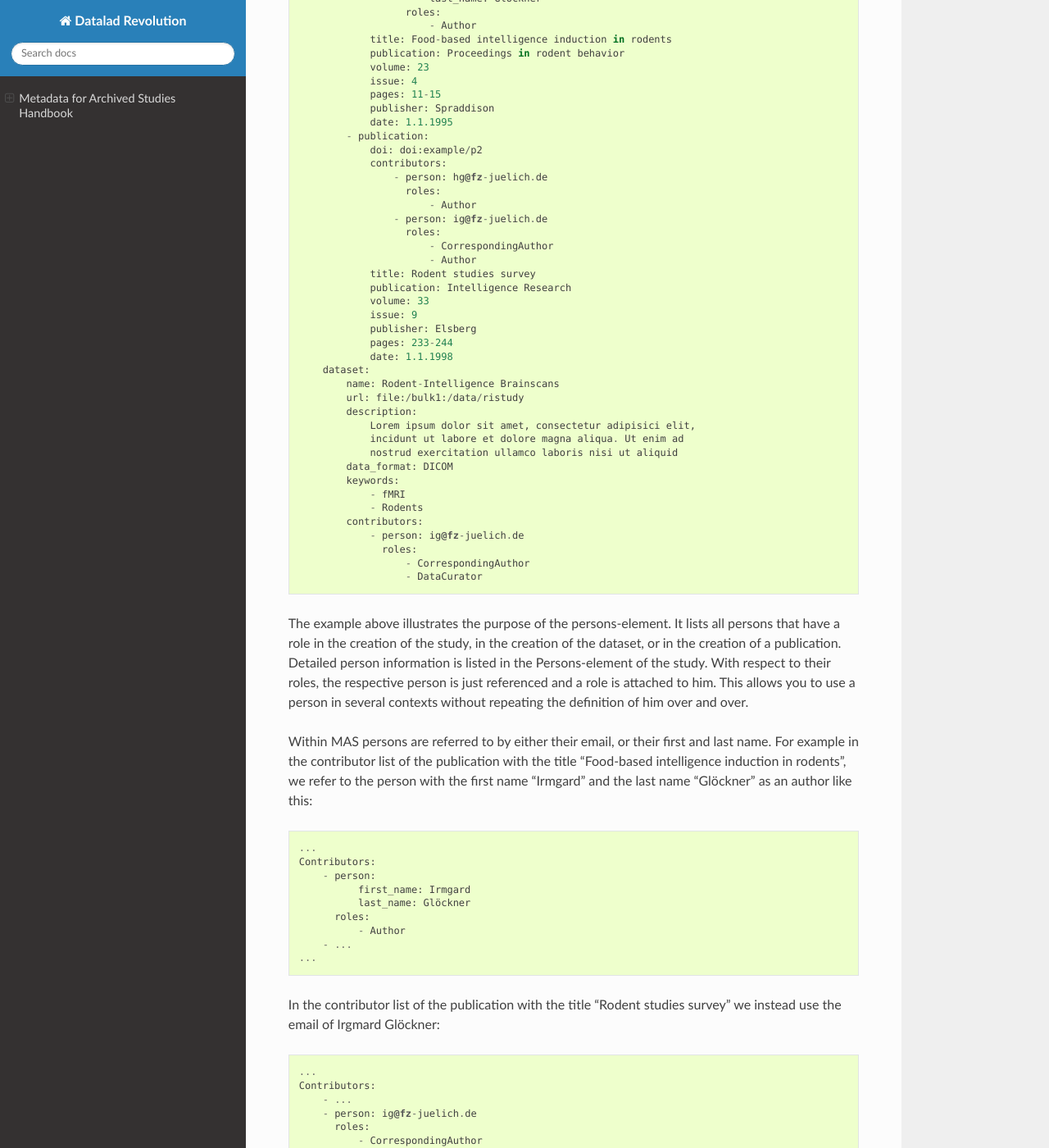
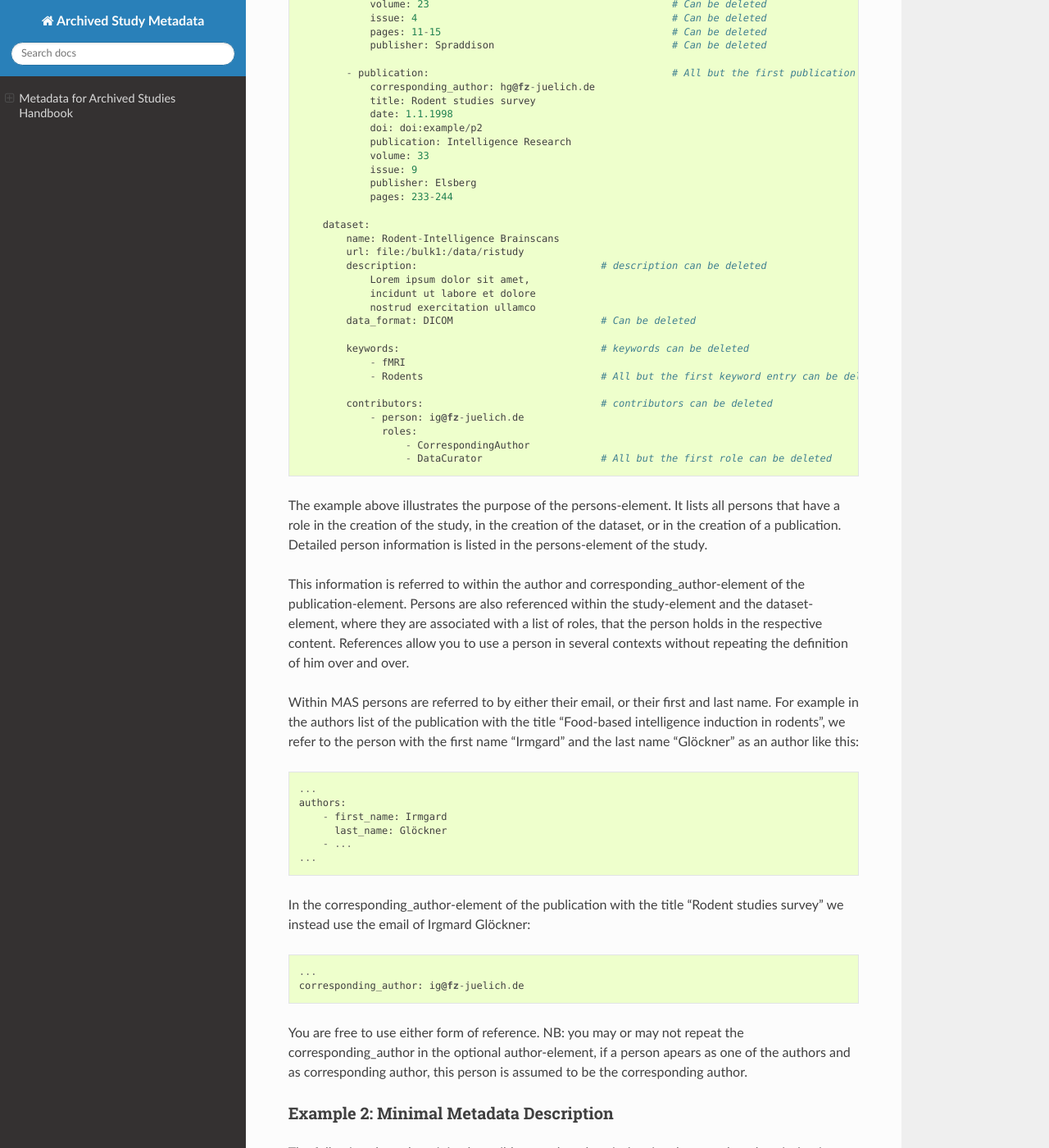
Before and after one commit to datalad/datalad-metalad, a Sphinx documentation site: the page built from tools/archive_metadata_validator/docs/source/archived-study-metadata-handbook.rst, in a window 1280 px wide and 1400 px high, scrolled down 6512 px. Shown: the whole window at 82% size. Built offline with Sphinx 7.4.7 and the Read the Docs theme 2.0.0, drawn with Linux system fonts in a browser that asks for light colours; some of the changed text lies outside the part shown.

Commit message:
NF: simplify metadata schema

```diff
--- a/tools/archive_metadata_validator/docs/source/archived-study-metadata-handbook.rst
+++ b/tools/archive_metadata_validator/docs/source/archived-study-metadata-handbook.rst
@@ -20,7 +20,7 @@ Metadata Elements
 
 The metadata for archived studies (MAS) contains only a few elements, most of which are optional. The top-level element is a Study. This element in turn contains a number of entries, which might themselves be elements.
 
-There are only five high-level elements: study, dataset, person, publication, and person reference. This section gives an overview over the elements in MAS. For each sub-element we give the name, whether it is optional, the type of data that it should contain, e.g. text or integer, and optionally an explanation what it should describe. So for example:
+There are six high-level elements: study, dataset, person, contributor, publication, and person reference. This section gives an overview of the elements in MAS. For each sub-element we give the name, whether it is optional, the type of data that it should contain, e.g. text or integer, and optionally an explanation of what it should describe. So for example:
 
 - Purpose (optional): text, purpose of study
 
@@ -70,27 +70,28 @@ These are the elements that comprise the person-element:
 
 Contributor
 -----------
-A Contributor-element combines a person reference with a role that this person held, e.g. the person might be the corresponding author of a study. These are the elements that comprise the Contributor-element:
+A Contributor-element combines a person reference with a role that this person held, e.g. the person might be the data curator for the dataset of a study. These are the elements that comprise the Contributor-element:
 
 - Person: person reference (cf. below), the person that contributed
 - Roles: list of text, the roles in which the person contributed.
 
-Roles should be taken from the following list of predefined roles, if appropriate: *Author*, *CorrespondingAuthor*, *DataCurator*, *DataCollector*, *Maintainer*, *ProjectLeader*, *ProjectMember*, *Researcher*, *SoftwareDeveloper*.
+Roles should be taken from the following list of predefined roles, if applicable at all: *Author*, *CorrespondingAuthor*, *DataCurator*, *DataCollector*, *Maintainer*, *ProjectLeader*, *ProjectMember*, *Researcher*, *SoftwareDeveloper*.
 
-Nevertheless, if none of the predefined roles describe the role of the contributing person correctly, you can provide your own description.
+Nevertheless, if none of the predefined roles describes the role of the contributing person correctly, you can provide your own description.
 
 
 Publication
 -----------
 These are the elements that comprise the publication-element:
 
-- Contributors: list of Contributor-elements
+- Corresponding Author: person reference (cf. below)
 - Title: text, the title of the publication
 - Date: text, date of the publication
+- Authors (optional): list of person references, additional authors
 - DOI (optional): text, if a DOI is present, it will be used as an authoritative source for the remaining properties in this element and for entries in the persons-list.
 - Publication (optional): text, the name of the publication
-- Volume (optional): integer, the volume number of the publication
-- Issue (optional): integer, the issue number of the publication
+- Volume (optional): text, the volume number of the publication
+- Issue (optional): text, the issue number of the publication
 - Pages (optional): text, pages on which the publication appeared
 - Publisher (optional): text, entity that published the publication
 
@@ -111,7 +112,7 @@ or
   Last name: text
 
 
-Please check the section "Example 1: Complete Metadata Description" for an example.
+Please check the section `Example 1: Complete Metadata Description`_ for an example.
 
 Metadata format
 ===============
@@ -208,122 +209,106 @@ Example 1: Complete Metadata Description
 
     study:
         name: Intelligence in Rodents
-        purpose:
-            Identify what determines intelligence in rodents and
-            Whether it is related to food.
-        start_date: 1.1.1990
-        end_date: 1.1.2010
-        keywords:
+        purpose:                                 # purpose can be deleted
+            Identify what determines intelligence
+            in rodents and whether it is related
+            to food.
+        start_date: 1.1.1990                     # Can be deleted
+        end_date: 1.1.2010                       # Can be deleted
+
+        keywords:                                # keywords can be deleted
             - Rodent
             - Intelligence
-            - Food
-        persons:
+            - Food                               # All but the first keyword entry can be deleted
+
+        persons:                                 # persons can be deleted
             - person:
-                email: hg@fz-juelich.de
                 first_name: Hans
                 last_name: Glück
-                title: Prof. Dr.
-                affiliation: FZ-Jülich
-                orcid-id: 1000-0002-4092-0601
-                additional_contact_information: "Tel: +49 111 5553433"
+                email: hg@fz-juelich.de
+                title: Prof. Dr.                                   # Can be deleted
+                affiliation: FZ-Jülich                             # Can be deleted
+                orcid-id: 1000-0002-4092-0601                      # Can be deleted
+                additional_contact_information: "Tel: +49 111 5553433"       # Can be deleted
             - person:
-                email: ig@fz-juelich.de
                 first_name: Irmgard
                 last_name: Glöckner
-                title: Dr. Dr.
-                affiliation: FZ-Jülich
-                orcid-id: 2000-0002-4092-0249
-        contributors:
-            - person:
-                  first_name: Hans
-                  last_name: Glück
+                email: ig@fz-juelich.de
+                title: Dr. Dr.                                     # Can be deleted
+                affiliation: FZ-Jülich                             # Can be deleted
+                orcid-id: 2000-0002-4092-0249                      # Can be deleted
+
+        contributors:                                              # Can be deleted
+            - person: hg@fz-juelich.de
               roles:
                   - StudyLeader
                   - CorrespondingAuthor
-            - person:
-                  first_name: Irmgard
-                  last_name: Glöckner
-              roles:
-                  - Researcher
-        publications:
+
+        publications:                                              # publications can be deleted
             - publication:
-                doi: doi:example/p1
-                contributors:
-                    - person: hg@fz-juelich.de
-                      roles:
-                          - CorrespondingAuthor
-                          - Author
-                    - person:
-                          first_name: Irmgard
-                          last_name: Glöckner
-                      roles:
-                          - Author
+                corresponding_author: hg@fz-juelich.de
                 title: Food-based intelligence induction in rodents
-                publication: Proceedings in rodent behavior
-                volume: 23
-                issue: 4
-                pages: 11-15
-                publisher: Spraddison
                 date: 1.1.1995
-            - publication:
+                authors:                                           # authors can be deleted
+                    - first_name: Irmgard
+                      last_name: Glöckner
+                    - hg@fz-juelich.de
+                doi: doi:example/p1                                # Can be deleted
+                publication: Proceedings in rodent behavior        # Can be deleted
+                volume: 23                                         # Can be deleted
+                issue: 4                                           # Can be deleted
+                pages: 11-15                                       # Can be deleted
+                publisher: Spraddison                              # Can be deleted
+
+            - publication:                                         # All but the first publication entry can be deleted
+                corresponding_author: hg@fz-juelich.de
+                title: Rodent studies survey
+                date: 1.1.1998
                 doi: doi:example/p2
-                contributors:
-                    - person: hg@fz-juelich.de
-                      roles:
-                          - Author
-                    - person: ig@fz-juelich.de
-                      roles:
-                          - CorrespondingAuthor
-                          - Author
-                title: Rodent studies survey
                 publication: Intelligence Research
                 volume: 33
                 issue: 9
                 publisher: Elsberg
                 pages: 233-244
-                date: 1.1.1998
+
         dataset:
             name: Rodent-Intelligence Brainscans
             url: file:/bulk1:/data/ristudy
-            description:
-                Lorem ipsum dolor sit amet, consectetur adipisici elit,
-                incidunt ut labore et dolore magna aliqua. Ut enim ad
-                nostrud exercitation ullamco laboris nisi ut aliquid
-            data_format: DICOM
-            keywords:
+            description:                               # description can be deleted
+                Lorem ipsum dolor sit amet,
+                incidunt ut labore et dolore
+                nostrud exercitation ullamco
+            data_format: DICOM                         # Can be deleted
+
+            keywords:                                  # keywords can be deleted
                 - fMRI
-                - Rodents
-            contributors:
+                - Rodents                              # All but the first keyword entry can be deleted
+
+            contributors:                              # contributors can be deleted
                 - person: ig@fz-juelich.de
                   roles:
                       - CorrespondingAuthor
-                      - DataCurator
+                      - DataCurator                    # All but the first role can be deleted
 
-The example above illustrates the purpose of the persons-element. It lists all persons that have a role in the creation of the study, in the creation of the dataset, or in the creation of a publication. Detailed person information is listed in the Persons-element of the study. With respect to their roles, the respective person is just referenced and a role is attached to him. This allows you to use a person in several contexts without repeating the definition of him over and over.
+The example above illustrates the purpose of the persons-element. It lists all persons that have a role in the creation of the study, in the creation of the dataset, or in the creation of a publication. Detailed person information is listed in the persons-element of the study.
 
-Within MAS persons are referred to by either their email, or their first and last name. For example in the contributor list of the publication with the title "Food-based intelligence induction in rodents", we refer to the person with the first name "Irmgard" and the last name "Glöckner" as an author like this::
+This information is referred to within the author and corresponding_author-element of the publication-element. Persons are also referenced within the study-element and the dataset-element, where they are associated with a list of roles, that the person holds in the respective content. References allow you to use a person in several contexts without repeating the definition of him over and over.
+
+Within MAS persons are referred to by either their email, or their first and last name. For example in the authors list of the publication with the title "Food-based intelligence induction in rodents", we refer to the person with the first name "Irmgard" and the last name "Glöckner" as an author like this::
 
     ...
-    Contributors:
-        - person:
-              first_name: Irmgard
-              last_name: Glöckner
-          roles:
-              - Author
+    authors:
+        - first_name: Irmgard
+          last_name: Glöckner
         - ...
     ...
 
-In the contributor list of the publication with the title "Rodent studies survey" we instead use the email of Irgmard Glöckner::
+In the corresponding_author-element of the publication with the title "Rodent studies survey" we instead use the email of Irgmard Glöckner::
 
     ...
-    Contributors:
-        - ...
-        - person: ig@fz-juelich.de
-          roles:
-              - CorrespondingAuthor
-              - Author
+    corresponding_author: ig@fz-juelich.de
 
-You are free to use either form of reference.
+You are free to use either form of reference. NB: you may or may not repeat the corresponding_author in the optional author-element, if a person apears as one of the authors and as corresponding author, this person is assumed to be the corresponding author.
 
 Example 2: Minimal Metadata Description
 ---------------------------------------
--- a/tools/archive_metadata_validator/docs/source/conf.py
+++ b/tools/archive_metadata_validator/docs/source/conf.py
@@ -85,7 +85,7 @@ source_suffix = '.rst'
 master_doc = 'archived-study-metadata-handbook'
 
 # General information about the project.
-project = u'Datalad Revolution'
+project = u'Archived Study Metadata'
 copyright = u'2018-, DataLad team'
 author = u'DataLad team'
 
```
Also changed, not shown: other parts of tools/archive_metadata_validator/docs/source/archived-study-metadata-handbook.rst (+1 -1 lines), tools/archive_metadata_validator/docs/archived_study_metadata_template.yaml (+7 -18 lines), 1 other file.
